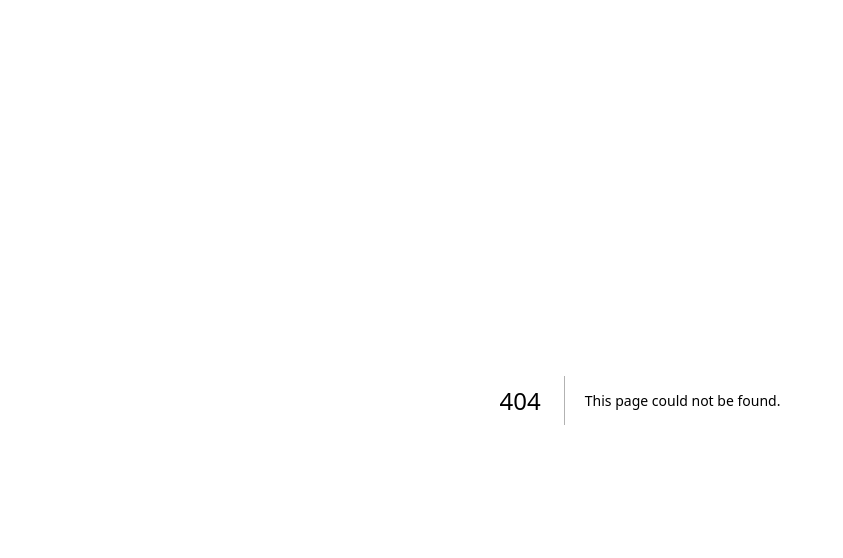
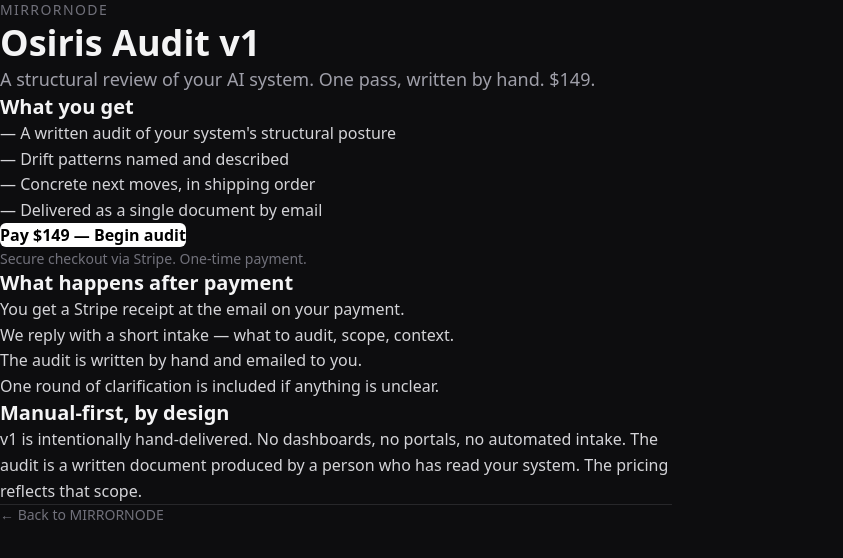
Before and after one commit to mirrornode/mirrornode-platform, a Next.js app: page /audit in a window 1280 px wide. Before the commit this address had no page. Shown: the top 558 px of the page, without its empty margins (0-843 px from the left). Built offline with nearby package versions, Linux system fonts and the light colour scheme.

Commit message:
feat: add Osiris Audit landing route

```diff
--- /dev/null
+++ b/app/audit/page.tsx
@@ -0,0 +1,74 @@
+import Link from "next/link";
+import { OSIRIS_AUDIT_PAYMENT_LINK } from "@/lib/links";
+
+export const metadata = {
+  title: "Osiris Audit v1 — MIRRORNODE",
+  description:
+    "A structural audit of your AI system. One pass, by hand. $149.",
+};
+
+export default function AuditPage() {
+  return (
+    <main className="mx-auto max-w-2xl px-6 py-16 text-zinc-100">
+      <header className="mb-12">
+        <p className="text-sm uppercase tracking-widest text-zinc-500">
+          MIRRORNODE
+        </p>
+        <h1 className="mt-3 text-4xl font-semibold leading-tight">
+          Osiris Audit v1
+        </h1>
+        <p className="mt-4 text-lg text-zinc-400">
+          A structural review of your AI system. One pass, written by hand. $149.
+        </p>
+      </header>
+
+      <section className="mb-12">
+        <h2 className="text-xl font-semibold">What you get</h2>
+        <ul className="mt-4 space-y-2 text-zinc-300">
+          <li>— A written audit of your system&apos;s structural posture</li>
+          <li>— Drift patterns named and described</li>
+          <li>— Concrete next moves, in shipping order</li>
+          <li>— Delivered as a single document by email</li>
+        </ul>
+      </section>
+
+      <section className="mb-12">
+        <a
+          href={OSIRIS_AUDIT_PAYMENT_LINK}
+          className="inline-block rounded-md bg-white px-6 py-3 text-base font-semibold text-black transition hover:bg-zinc-200"
+        >
+          Pay $149 — Begin audit
+        </a>
+        <p className="mt-3 text-sm text-zinc-500">
+          Secure checkout via Stripe. One-time payment.
+        </p>
+      </section>
+
+      <section className="mb-12">
+        <h2 className="text-xl font-semibold">What happens after payment</h2>
+        <ol className="mt-4 list-decimal space-y-3 pl-6 text-zinc-300">
+          <li>You get a Stripe receipt at the email on your payment.</li>
+          <li>We reply with a short intake — what to audit, scope, context.</li>
+          <li>The audit is written by hand and emailed to you.</li>
+          <li>One round of clarification is included if anything is unclear.</li>
+        </ol>
+      </section>
+
+      <section className="mb-12">
+        <h2 className="text-xl font-semibold">Manual-first, by design</h2>
+        <p className="mt-4 text-zinc-300">
+          v1 is intentionally hand-delivered. No dashboards, no portals,
+          no automated intake. The audit is a written document produced
+          by a person who has read your system. The pricing reflects that
+          scope.
+        </p>
+      </section>
+
+      <footer className="mt-16 border-t border-zinc-800 pt-6 text-sm text-zinc-500">
+        <Link href="/" className="hover:text-zinc-300">
+          ← Back to MIRRORNODE
+        </Link>
+      </footer>
+    </main>
+  );
+}
```
